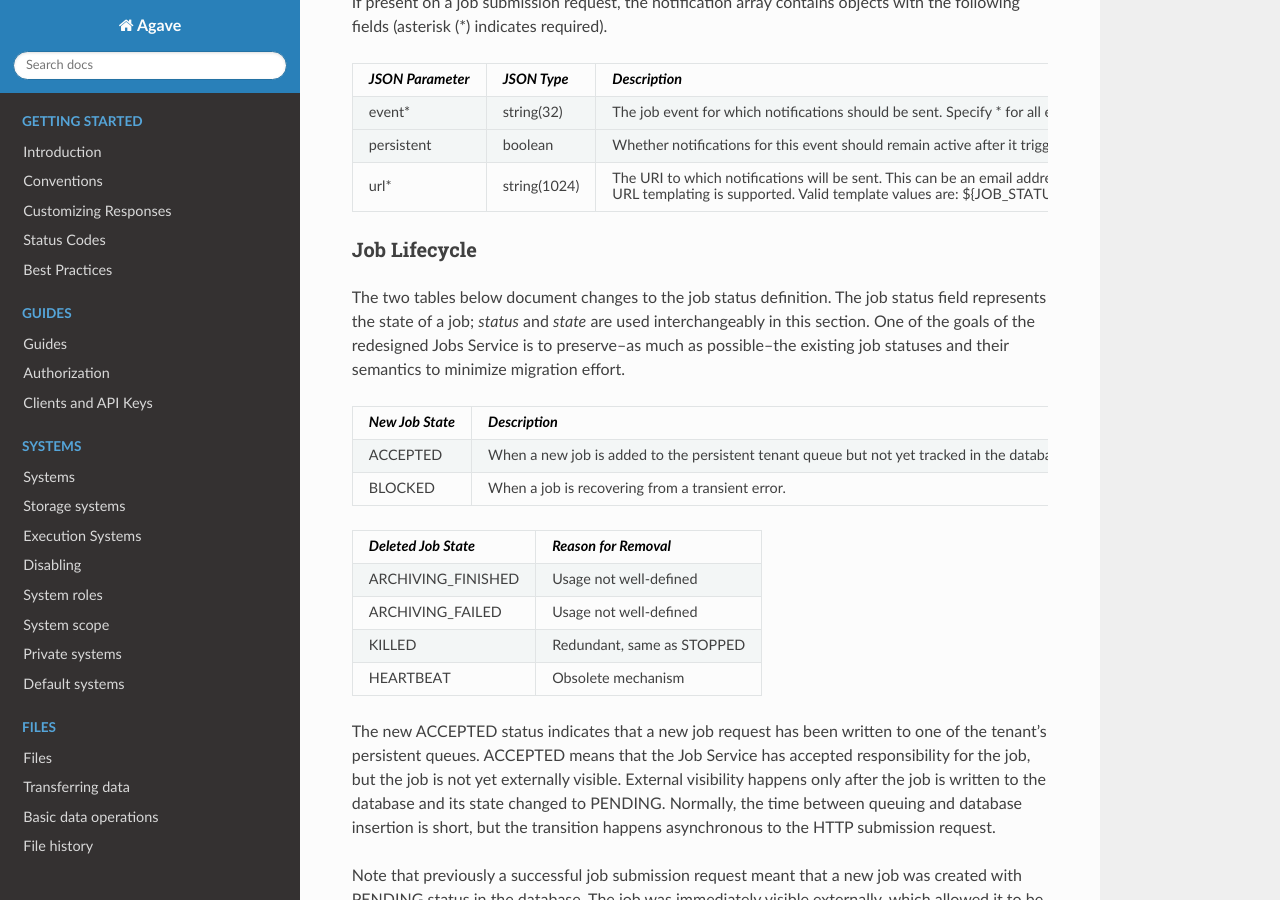
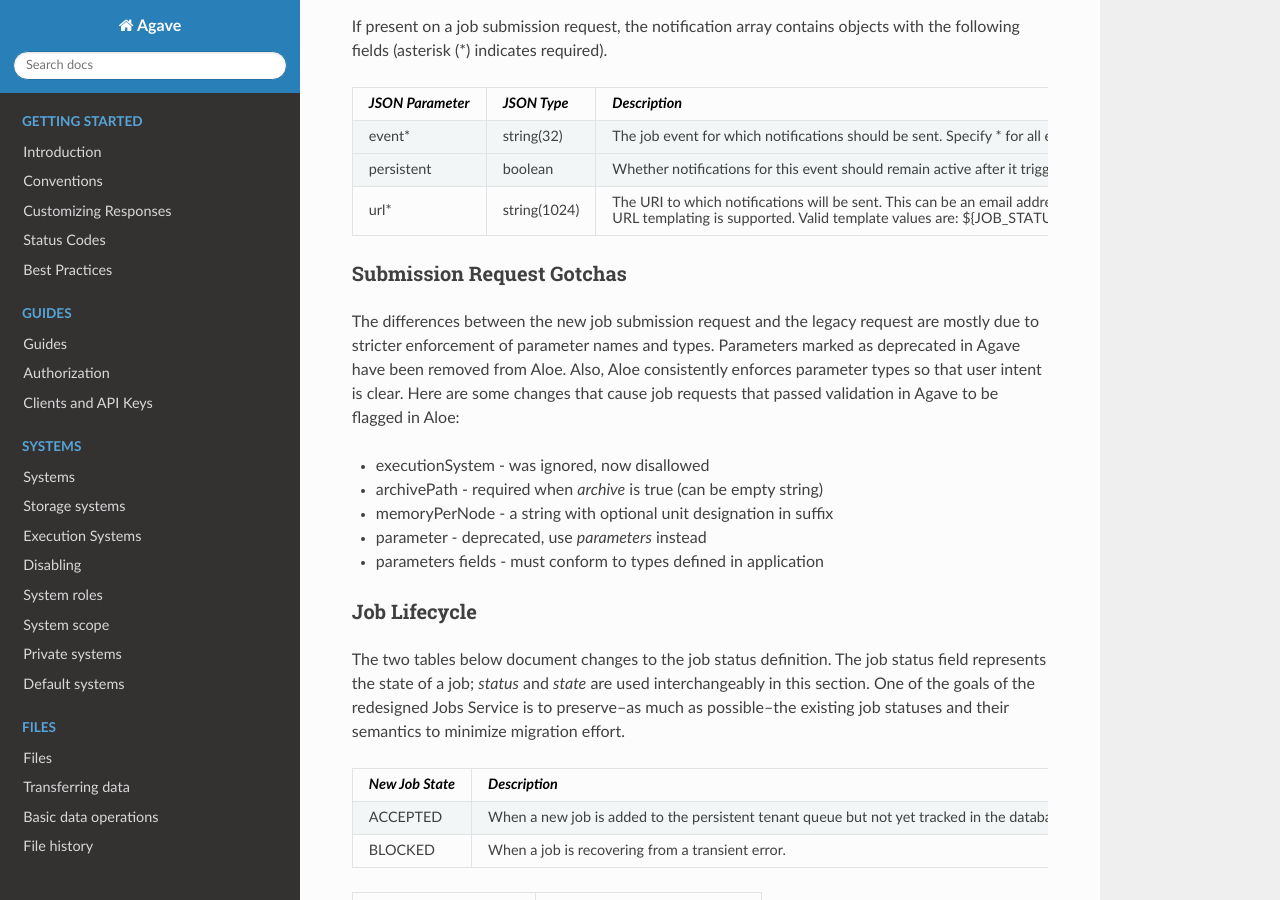
Before and after one commit to TACC-Cloud/agave-docs, a Sphinx documentation site: the page built from docs/agave/guides/jobs/aloe-job-changes.rst, in a window 1280 px wide and 900 px high, scrolled down 4504 px. Built offline with Sphinx 7.4.7 and the Read the Docs theme 2.0.0, drawn with Linux system fonts in a browser that asks for light colours; some of the changed text lies outside the part shown.

Commit message:
request gotchas

```diff
--- a/docs/agave/guides/jobs/aloe-job-changes.rst
+++ b/docs/agave/guides/jobs/aloe-job-changes.rst
@@ -335,6 +335,17 @@ If present on a job submission request, the notification array contains objects
 |                      |            | ${JOB_ERROR}.                 +
 +----------------------+------------+-------------------------------+
 
+Submission Request Gotchas
+^^^^^^^^^^^^^^^^^^^^^^^^^^
+
+The differences between the new job submission request and the legacy request are mostly due to stricter enforcement of parameter names and types.  Parameters marked as deprecated in Agave have been removed from Aloe.  Also, Aloe consistently enforces parameter types so that user intent is clear.  Here are some changes that cause job requests that passed validation in Agave to be flagged in Aloe:
+
+* executionSystem - was ignored, now disallowed
+* archivePath - required when *archive* is true (can be empty string)
+* memoryPerNode - a string with optional unit designation in suffix
+* parameter - deprecated, use *parameters* instead
+* parameters fields - must conform to types defined in application
+
 
 Job Lifecycle
 ^^^^^^^^^^^^^
```
